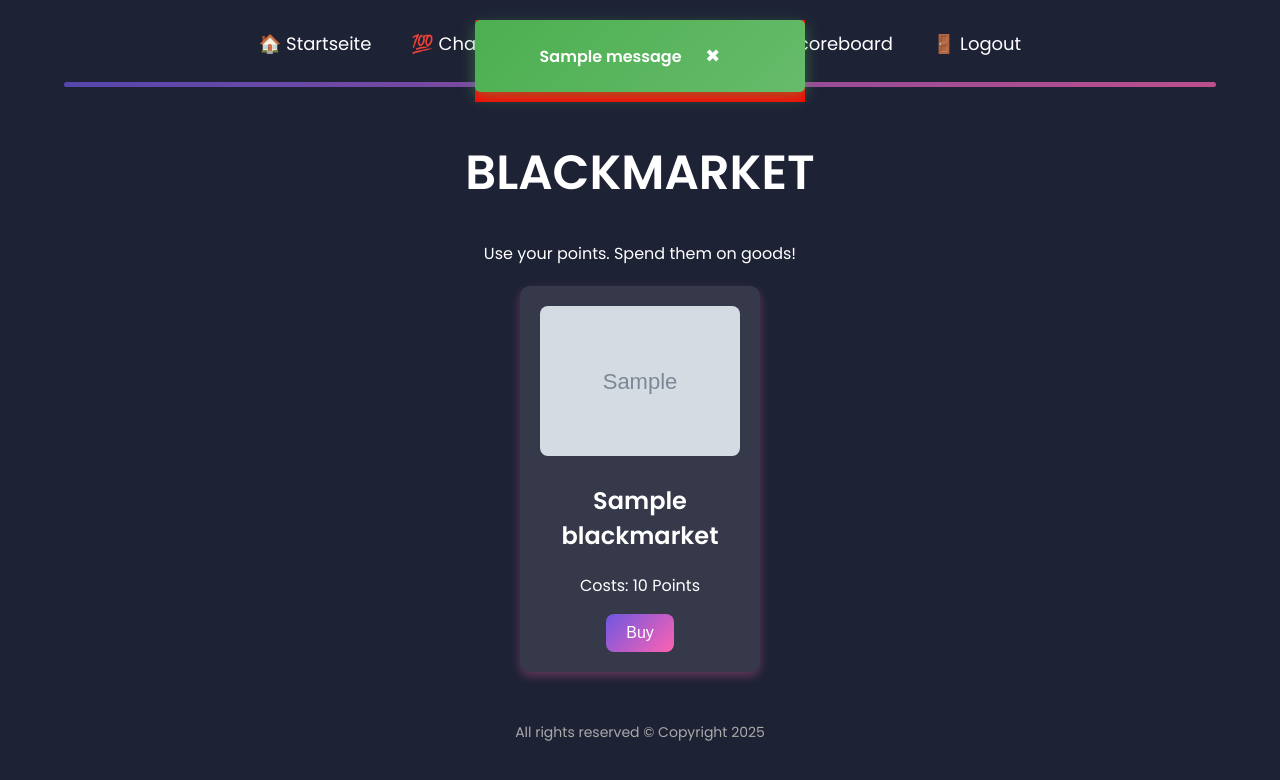
After one commit to Planet-EDKG/lightCTF, a Flask app: page /black_market in a window 1280 px wide. The commit adds this page. Shown: the top 780 px of the page. Run offline with Flask 3, Linux system fonts and the light colour scheme; the visitor is signed in with stand-in values (Sample User, id 1); tables that the repository leaves empty hold one stand-in row (values such as "Sample post"); grey boxes marked "Sample" are stand-in pictures; one stand-in notice (Sample message) is shown.

Commit message:
Added functionality für buying material on the blackmarket

```diff
--- a/routes.py
+++ b/routes.py
@@ -3,7 +3,7 @@ from werkzeug.utils import secure_filename
 import os
 import json
 import sqlite3
-from database import add_user, get_all_challenges, save_challenge, get_entire_points
+from database import add_user, get_all_challenges, save_challenge, get_entire_points, buy_blackmarket_item, update_user_points
 from helpers import allowed_file
 
 def configure_routes(app):
@@ -94,7 +94,7 @@ def configure_routes(app):
                     flash('You have already answered this question correctly!', 'info')
                 else:
                     if user_answer.lower() == correct_solution.lower():
-                        c.execute('UPDATE users SET score = score + ? WHERE username = ?', (points, username))
+                        update_user_points(username, points)
                         c.execute('INSERT INTO correct_answers (username, challenge_id) VALUES (?, ?)', (username, challenge_id))
                         flash(f'Correct answer! You earned {points} points.', 'success')
                     else:
@@ -197,3 +197,48 @@ def configure_routes(app):
                 return redirect(url_for("add_blackmarket"))
 
         return render_template("add_blackmarket.html")
+
+    @app.route('/black_market', methods=['GET'])
+    def blackmarket():
+        if 'username' not in session:
+            return redirect(url_for('login'))
+
+        conn = sqlite3.connect('users.db')
+        c = conn.cursor()
+        c.execute('SELECT id, name, costs, image FROM blackmarket')
+        items = [{'id': row[0], 'name': row[1], 'costs': row[2], 'image': row[3]} for row in c.fetchall()]
+        conn.close()
+
+        return render_template('blackmarket.html', items=items)
+
+    @app.route('/buy_blackmarket', methods=['POST'])
+    def buy_blackmarket():
+        if 'username' not in session:
+            return redirect(url_for('login'))
+
+        username = session['username']
+        item_id = request.form['item_id']
+
+        conn = sqlite3.connect('users.db')
+        c = conn.cursor()
+        c.execute('SELECT item_id FROM purchased_items WHERE username = ? AND item_id = ?', (username, item_id))
+        already_purchased = c.fetchone()
+
+        if already_purchased:
+            flash("You have already purchased this item!", 'danger')
+            return redirect(url_for('blackmarket'))
+
+        result = buy_blackmarket_item(username, item_id)
+        if result.startswith("Download available"):
+            filename = result.split(": ")[1]
+
+            # Kauf in der Datenbank speichern
+            c.execute('INSERT INTO purchased_items (username, item_id) VALUES (?, ?)', (username, item_id))
+            conn.commit()
+            conn.close()
+
+            return send_file(os.path.join(app.config['UPLOAD_FOLDER'], filename), as_attachment=True)
+        else:
+            flash(result, 'danger')
+            conn.close()
+            return redirect(url_for('blackmarket'))
--- a/static/style.css
+++ b/static/style.css
@@ -323,3 +323,11 @@ button:hover {
     background: linear-gradient(135deg, #6e57e0, #ff62b2);
     transition: width 0.5s ease-in-out;
 }
+
+.flash-message .close-btn {
+    background: none;
+    border: none;
+    color: white;
+    font-size: 18px;
+    cursor: pointer;
+}
--- /dev/null
+++ b/templates/blackmarket.html
@@ -0,0 +1,99 @@
+<!DOCTYPE html>
+<html lang="de">
+<head>
+    <meta charset="UTF-8">
+    <meta name="viewport" content="width=device-width, initial-scale=1.0">
+    <title>Blackmarket</title>
+    <link rel="stylesheet" href="{{ url_for('static', filename='style.css') }}">
+    <link href="https://fonts.googleapis.com/css2?family=Poppins:wght@400;600&display=swap" rel="stylesheet">
+</head>
+<style>
+    .market-container {
+        display: flex;
+        flex-wrap: wrap;
+        justify-content: center;
+        gap: 20px;
+        margin-top: 20px;
+    }
+    .item-card {
+        background: rgba(255, 255, 255, 0.1);
+        padding: 20px;
+        border-radius: 10px;
+        text-align: center;
+        box-shadow: 0px 4px 10px rgba(255, 98, 178, 0.3);
+        width: 200px;
+    }
+    .item-card img {
+        max-width: 100%;
+        border-radius: 8px;
+    }
+    .item-card button {
+        background: linear-gradient(135deg, #6e57e0, #ff62b2);
+        color: white;
+        padding: 10px 20px;
+        border-radius: 8px;
+        font-size: 16px;
+        cursor: pointer;
+        border: none;
+        transition: all 0.3s ease;
+    }
+    .item-card button:hover {
+        transform: scale(1.05);
+        box-shadow: 0px 4px 10px rgba(255, 98, 178, 0.5);
+    }
+    .flash-messages {
+        background-color: red;
+    }
+</style>
+<body>
+    <nav>
+        <ul>
+            <li><a href="/user">🏠 Startseite</a></li>
+            <li><a href="/challenges">💯 Challenges</a></li>
+            <li><a href="/black_market">💲 Blackmarket</a></li>
+            <li><a href="/scoreboard">📊 Scoreboard</a></li>
+            <li><a href="/logout">🚪 Logout</a></li>
+        </ul>
+    </nav>
+    <hr class="hr-line">
+
+    <h1>Blackmarket</h1>
+    <p>Use your points. Spend them on goods!</p>
+
+    {% with messages = get_flashed_messages(with_categories=true) %}
+    {% if messages %}
+        <div class="flash-messages">
+            {% for category, message in messages %}
+                <div class="flash-message {{ category }}">
+                    <span>{{ message }}</span>
+                    <button class="close-btn" onclick="this.parentElement.style.display='none'">✖</button>
+                </div>
+            {% endfor %}
+        </div>
+    {% endif %}
+    {% endwith %}
+
+
+    <div class="market-container">
+        {% for item in items %}
+        <div class="item-card">
+            <img src="{{ url_for('static', filename=item.image) }}" alt="{{ item.name }}">
+            <h2>{{ item.name }}</h2>
+            <p>Costs: {{ item.costs }} Points</p>
+            {% if item.id in purchased_items %}
+                <p style="color: red;">Already purchased</p>
+            {% else %}
+                <form method="POST" action="{{ url_for('buy_blackmarket') }}">
+                    <input type="hidden" name="item_id" value="{{ item.id }}">
+                    <button type="submit">Buy</button>
+                </form>
+            {% endif %}
+        </div>
+        {% endfor %}
+    </div>
+
+    <div class="footer">
+        <p>All rights reserved © Copyright 2025</p>
+    </div>
+</body>
+</html>
--- a/templates/challenges.html
+++ b/templates/challenges.html
@@ -12,7 +12,10 @@
     {% if messages %}
         <div class="flash-messages">
             {% for category, message in messages %}
-                <div class="flash-message {{ category }}">{{ message }}</div>
+                <div class="flash-message {{ category }}">
+                    <span>{{ message }}</span>
+                    <button class="close-btn" onclick="this.parentElement.style.display='none'">✖</button>
+                </div>
             {% endfor %}
         </div>
     {% endif %}
@@ -23,6 +26,7 @@
             <li><a href="/challenges">💯 Challenges</a></li>
             <li><a href="/black_market">💲 Blackmarket</a></li>
             <li><a href="/scoreboard">📊 Scoreboard</a></li>
+            <li><a href="/logout">🚪 Logout</a></li>
         </ul>
     </nav>
     <hr class="hr-line">
```
Also changed, not shown: database.py (+40 -1 lines).
